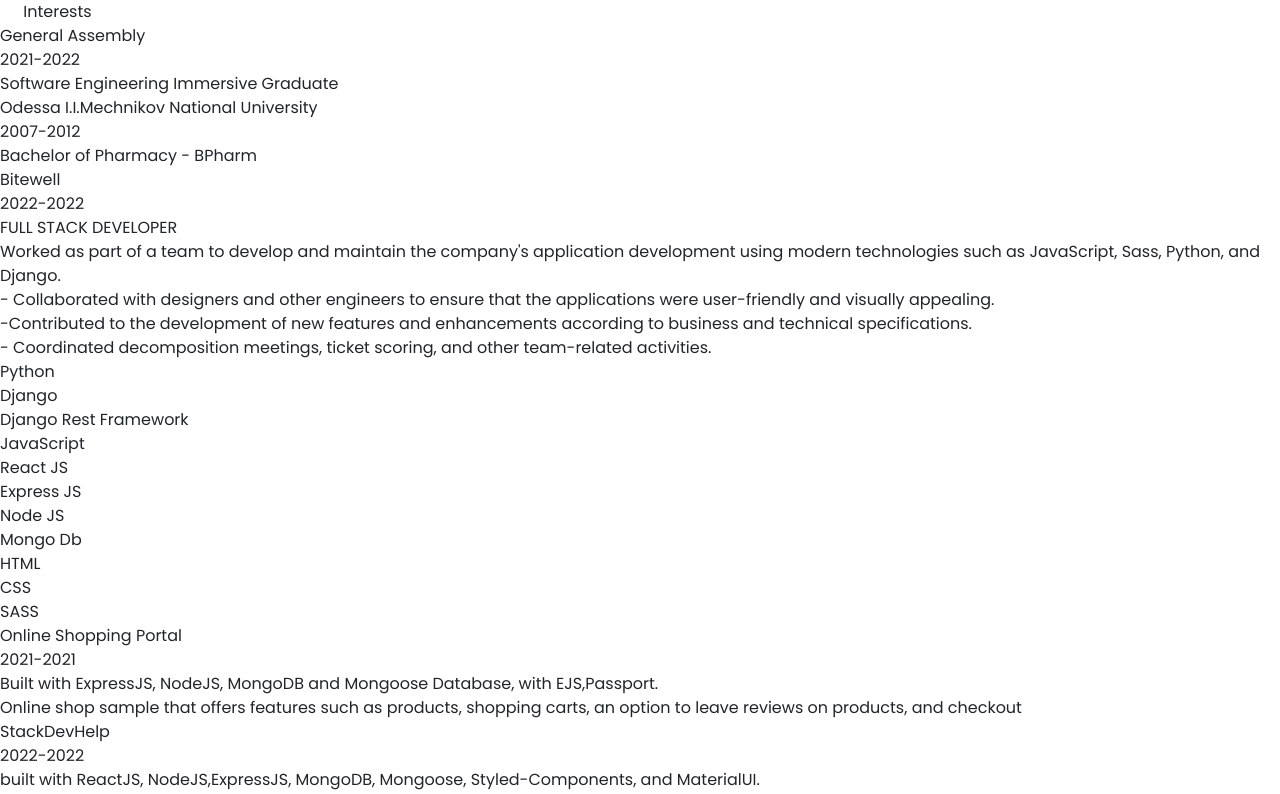
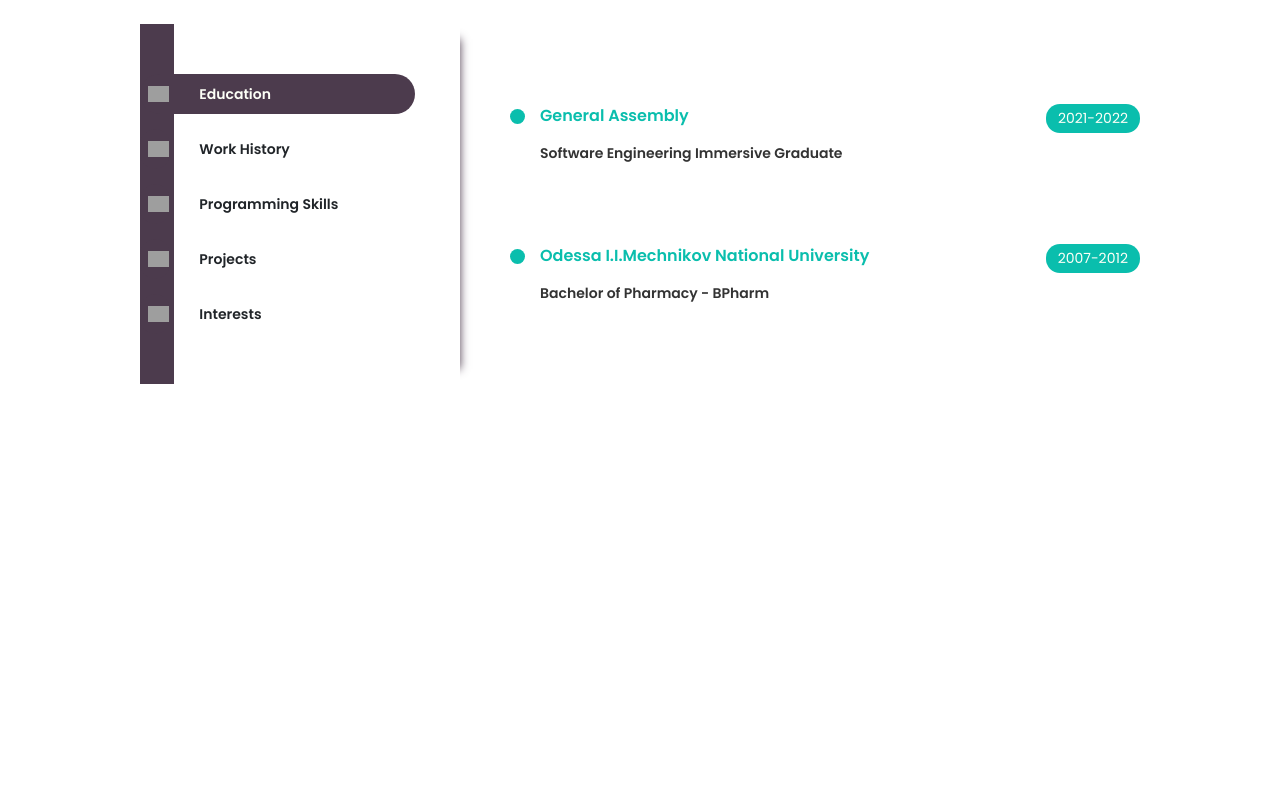
Before and after one commit to AlhakeemALI/Portfolio-AliAhakeem, a React (Create React App) app in the folder client/: page / in a window 1280 px wide. Shown: the part 1606-2400 px from the top of the page. After the commit the page ends 2109 px from the top, so only its background shows below. Built offline with nearby package versions, Linux system fonts and the light colour scheme; grey boxes are pictures that could not be loaded; a web font is replaced by a local one.

Commit message:
Styling the Resume Component

```diff
--- a/client/src/ProfolioContainer/Resume/Resume.css
+++ b/client/src/ProfolioContainer/Resume/Resume.css
@@ -0,0 +1,235 @@
+.resume-container {
+  display: flex;
+  align-items: center;
+  flex-direction: column;
+  justify-content: center;
+  min-height: fit-content;
+  margin: 120px 0;
+}
+
+.resume-card {
+  display: flex;
+  height: 360px;
+  width: 1000px;
+  /* margin: 80px 0; */
+}
+
+.resume-bullets {
+  box-shadow: 15px 0 9px -15px #4c3b4d ;
+  height: 100%;
+  width: 320px;
+}
+
+.resume-bullet-details {
+  flex-grow: 1;
+  width: 600px;
+  overflow: hidden;
+  padding: 0 0 0 80px;
+}
+
+.experience-description {
+  margin: 10px 0 0 0;
+  text-align: justify;
+}
+
+.resume-description-text {
+  font-size: 12px;
+}
+
+.resume-details-carousal {
+  transition: transform 1s ease-out;
+}
+
+.bullet-container {
+  display: flex;
+  align-items: center;
+  height: 100%;
+  width: 100%;
+  position: relative;
+}
+
+.bullets {
+  width: 86%;
+  position: relative;
+  z-index: 2;
+}
+
+.bullet {
+  display: flex;
+  align-items: center;
+  cursor: pointer;
+  background-color: #4c3b4d;
+  height: 40px;
+  margin: 15px 0;
+  padding: 0 8px;
+  border-radius: 20px;
+  width: 30px;
+  transition: width 0.6s ease;
+}
+
+.bullet-label {
+  font-size: 14px;
+  white-space: nowrap;
+  font-family: "Poppins SemiBold";
+}
+
+.bullet-logo {
+  height: 16px;
+  margin: 0 30px 0 0;
+}
+
+.bullet-icons {
+  width: 34px;
+  height: 100%;
+  z-index: 1;
+  background-color: #4c3b4d;
+  position: absolute;
+}
+
+.selected-bullet {
+  color: var(--white);
+  width: 100%;
+}
+
+.resume-screen-container {
+  display: flex;
+  flex-direction: column;
+  justify-content: space-evenly;
+  height: 360px;
+  width: 100%;
+}
+
+.resume-heading {
+  display: flex;
+  flex-direction: column;
+}
+
+.resume-main-heading {
+  position: relative;
+  display: flex;
+  justify-content: space-between;
+}
+
+.resume-main-heading span {
+  color: var(--sea-green);
+  font-size: 16px;
+  font-family: "Poppins SemiBold";
+}
+
+.experience-description {
+  max-width: 100%;
+}
+
+.heading-bullet {
+  position: absolute;
+  left: -30px;
+  height: 15px;
+  width: 15px;
+  top: 5px;
+  border-radius: 50%;
+  background-color:var(--sea-green);
+}
+
+.resume-sub-heading {
+  font-size: 14px;
+  font-family: "Poppins SemiBold";
+  color: var(--black);
+  margin: 10px 0 0 0;
+}
+
+.resume-heading-description {
+  font-size: 12px;
+  text-align: justify;
+}
+
+.heading-date {
+  background-color:var(--sea-green);
+  padding: 4px 12px;
+  font-size: 14px;
+  border-radius: 14px;
+  color: var(--white);
+}
+
+.skill-parent {
+  display: flex;
+  flex-direction: column;
+  position: relative;
+  width: 50%;
+}
+
+.programming-skills-container {
+  display: flex;
+  flex-direction: row;
+  align-items: center;
+  justify-content: space-between;
+  flex-wrap: wrap;
+}
+
+.skill-percentage {
+  position: relative;
+  height: 15px;
+  width: 70%;
+
+}
+
+.skill-percentage .active-percentage-bar {
+  height: 15px;
+  transition: 0.8s ease;
+  position: absolute;
+  background-color: #4c3b4d;
+  border-radius: 10px;
+}
+
+.skill-parent span {
+  font-family: "Poppins Bold";
+  font-size: 16px;
+
+}
+
+/* IPAD PRO RESPONSIVENESS */
+@media only screen and (max-width: 1110px) {
+  .resume-card {
+    width: 880px;
+  }
+
+  .resume-bullet-details {
+    padding: 0 0 0 70px;
+  }
+}
+
+/* IPAD RESPONSIVENESS */
+@media only screen and (max-width: 1023px) {
+  .resume-content {
+    display: flex;
+    flex-direction: column;
+    align-items: center;
+  }
+
+  .bullets {
+    width: 90%;
+  }
+
+  .resume-card {
+    height: fit-content;
+    display: flex;
+    flex-direction: column;
+    margin: 30px 0;
+    align-items: center;
+    width: 90%;
+  }
+
+  .resume-bullet-details {
+    height: 360px;
+    padding: 0;
+    width: fit-content;
+  }
+
+  .resume-bullets {
+    margin: 30px 0;
+    width: 100%;
+  }
+
+  .selected-bullet {
+    width: 100%;
+  }
+}
--- a/client/src/ProfolioContainer/Resume/Resume.js
+++ b/client/src/ProfolioContainer/Resume/Resume.js
@@ -213,7 +213,7 @@
       >
         <img
           className="bullet-logo"
-          src={require(`../../assets/Resume/${bullet.logoSrc}`).default}
+          src={require(`../../assets/Resume/${bullet.logoSrc}`)}
           alt="B"
         />
         <span className="bullet-label">{bullet.label}</span>
```
